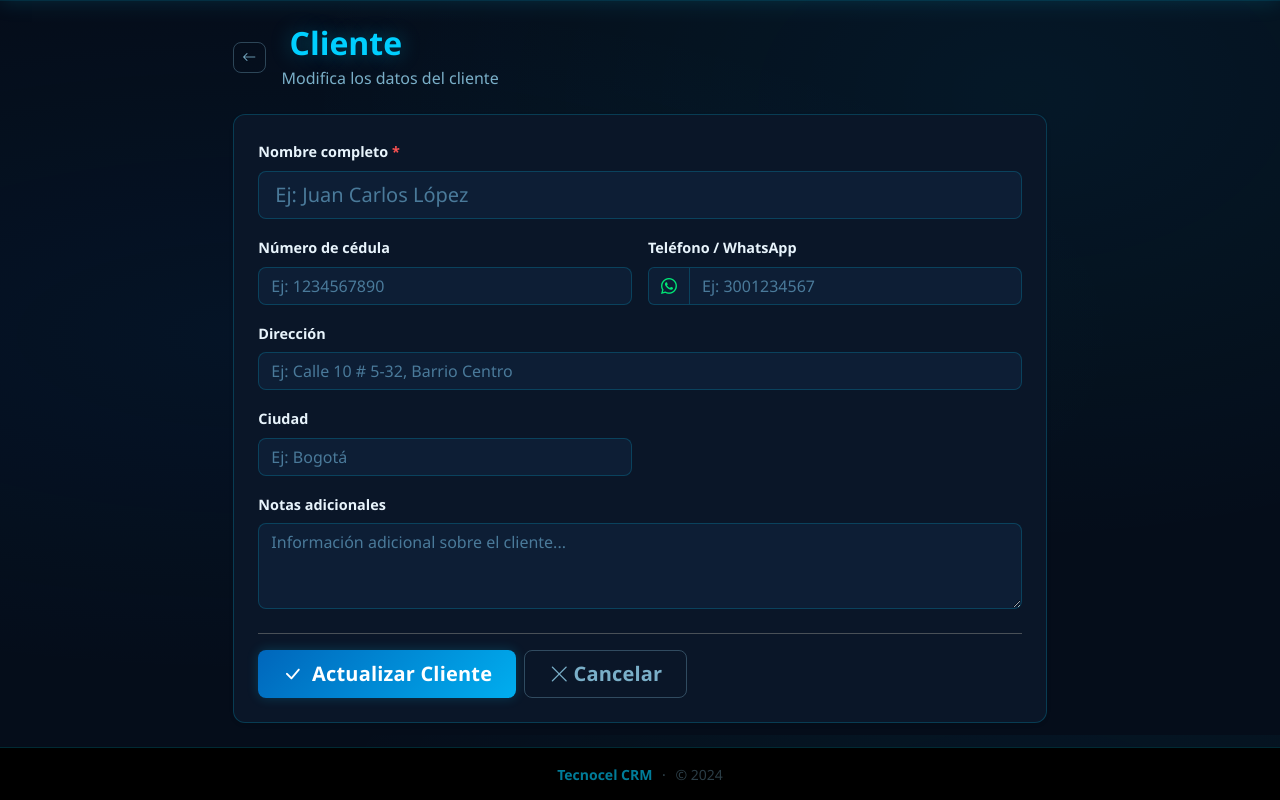
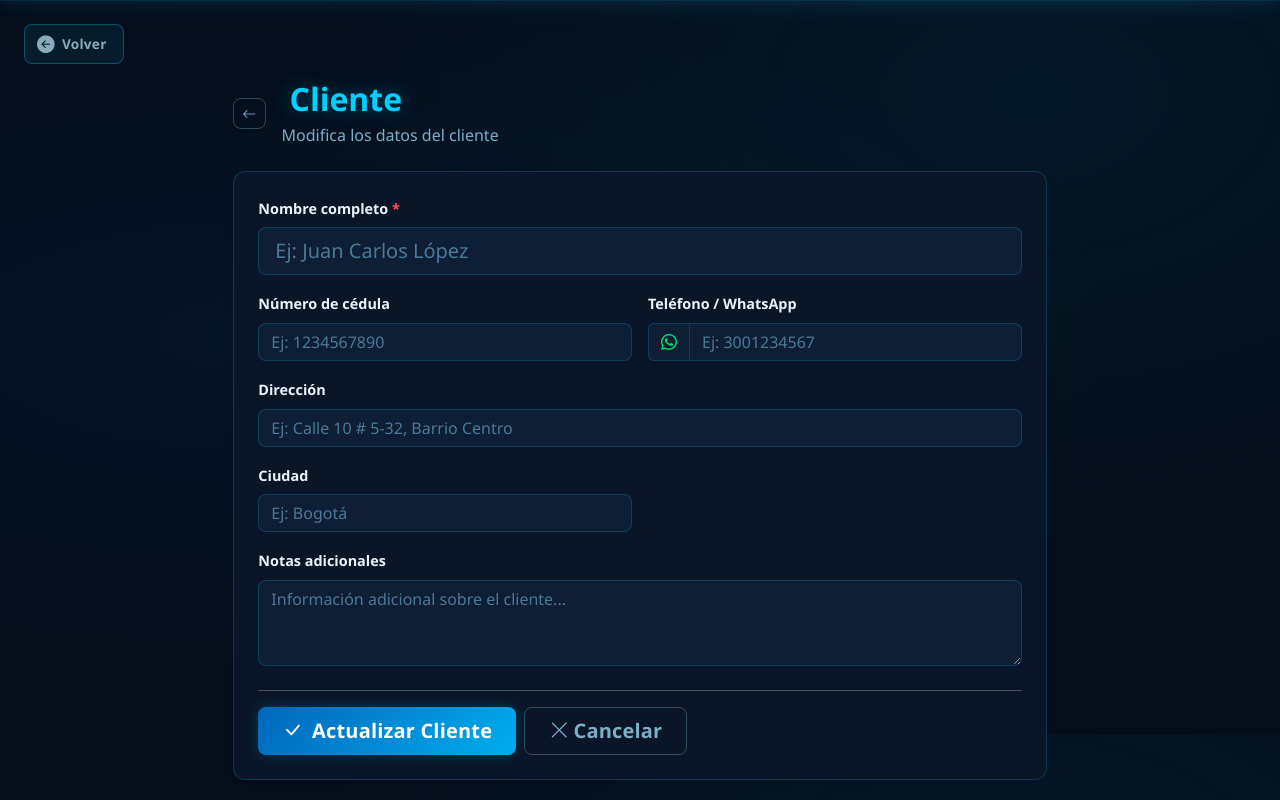
Before and after one commit to tecnocelanapoima-crypto/crm-tecnocel, a Flask app: template templates/clientes/form.html in a window 1280 px wide. Shown: the part 65-865 px from the top of the page. Run offline with Flask 3, Linux system fonts and the light colour scheme; the template is opened without the code that fills it, so the values that code supplies are empty.

Commit message:
feat: agregar boton de retroceso en todos los modulos

```diff
--- a/templates/base.html
+++ b/templates/base.html
@@ -90,6 +90,38 @@
         @keyframes nav-glow-pulse {
             0%,100% { box-shadow: 0 0 10px rgba(0,207,255,0.5), 0 0 22px rgba(0,207,255,0.2); }
             50%      { box-shadow: 0 0 18px rgba(0,207,255,0.85), 0 0 40px rgba(0,207,255,0.4), inset 0 0 12px rgba(0,207,255,0.12); }
+        }
+
+        /* ===== BOTÓN RETROCESO ===== */
+        .btn-back-crm {
+            display: inline-flex;
+            align-items: center;
+            gap: 7px;
+            background: rgba(0,207,255,0.07);
+            color: rgba(160,196,216,0.85);
+            border: 1px solid rgba(0,207,255,0.3);
+            border-radius: 8px;
+            padding: 6px 16px 6px 12px;
+            font-size: .85rem;
+            font-weight: 600;
+            cursor: pointer;
+            transition: color .2s, border-color .2s, box-shadow .2s, background .2s, text-shadow .2s;
+            letter-spacing: .02em;
+        }
+        .btn-back-crm:hover {
+            color: #00CFFF;
+            border-color: rgba(0,207,255,0.6);
+            background: rgba(0,207,255,0.12);
+            box-shadow: 0 0 10px rgba(0,207,255,0.45), 0 0 22px rgba(0,207,255,0.2);
+            text-shadow: 0 0 8px rgba(0,207,255,0.7);
+        }
+        .btn-back-crm i {
+            font-size: 1.1rem;
+            transition: filter .2s, transform .2s;
+        }
+        .btn-back-crm:hover i {
+            filter: drop-shadow(0 0 6px rgba(0,207,255,0.9));
+            transform: translateX(-2px);
         }
     </style>
 </head>
@@ -228,6 +260,16 @@
 </nav>
 
 <div class="container-fluid py-4 px-4">
+    <!-- BOTÓN DE RETROCESO -->
+    {% if request.endpoint != 'index' and request.endpoint != 'auth.login' and request.endpoint != 'auth.registro' %}
+    <div class="mb-3">
+        <button onclick="history.back()" class="btn-back-crm">
+            <i class="bi bi-arrow-left-circle-fill"></i>
+            <span>Volver</span>
+        </button>
+    </div>
+    {% endif %}
+
     {% with messages = get_flashed_messages(with_categories=true) %}
         {% if messages %}
             <div class="mb-3">
```
